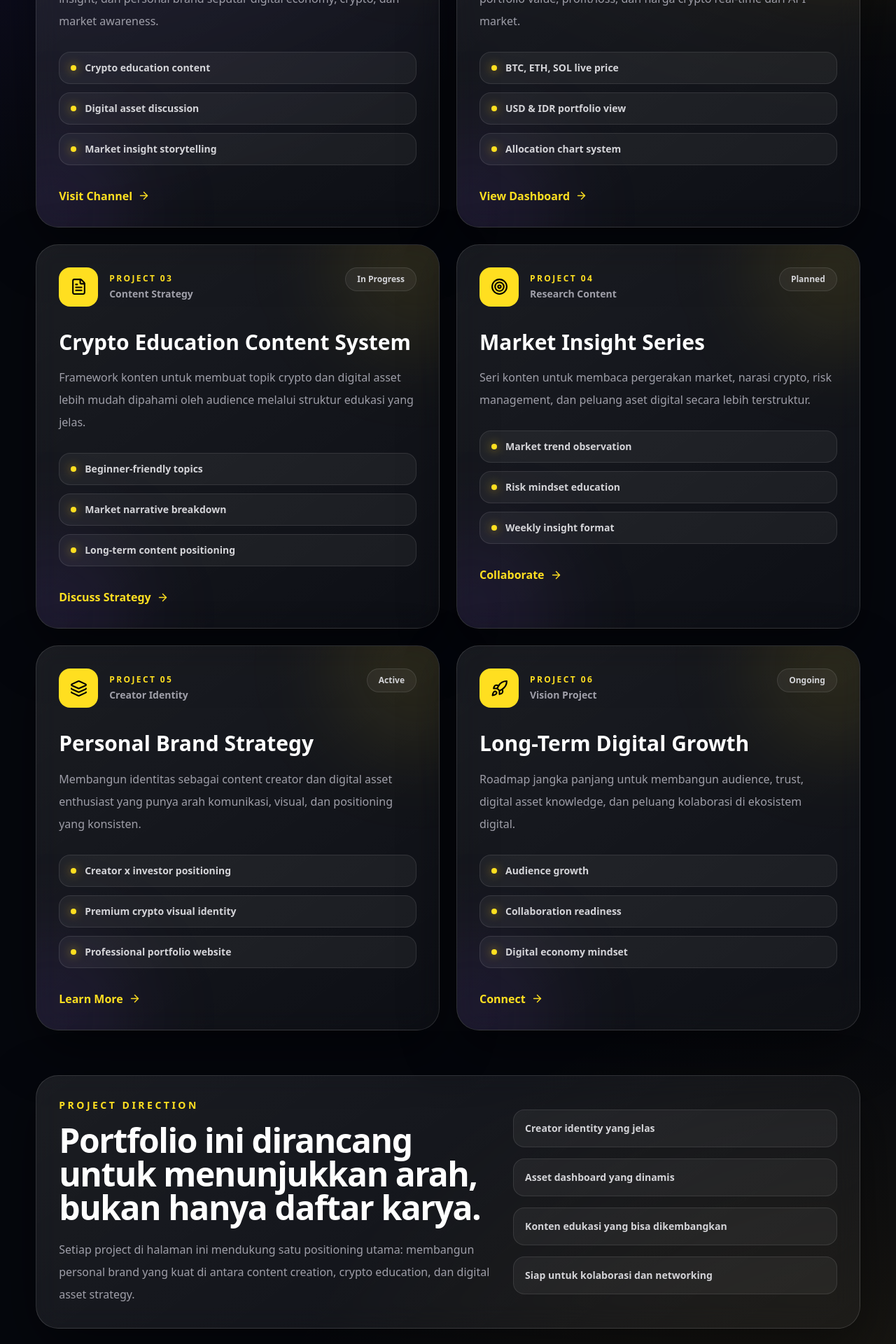
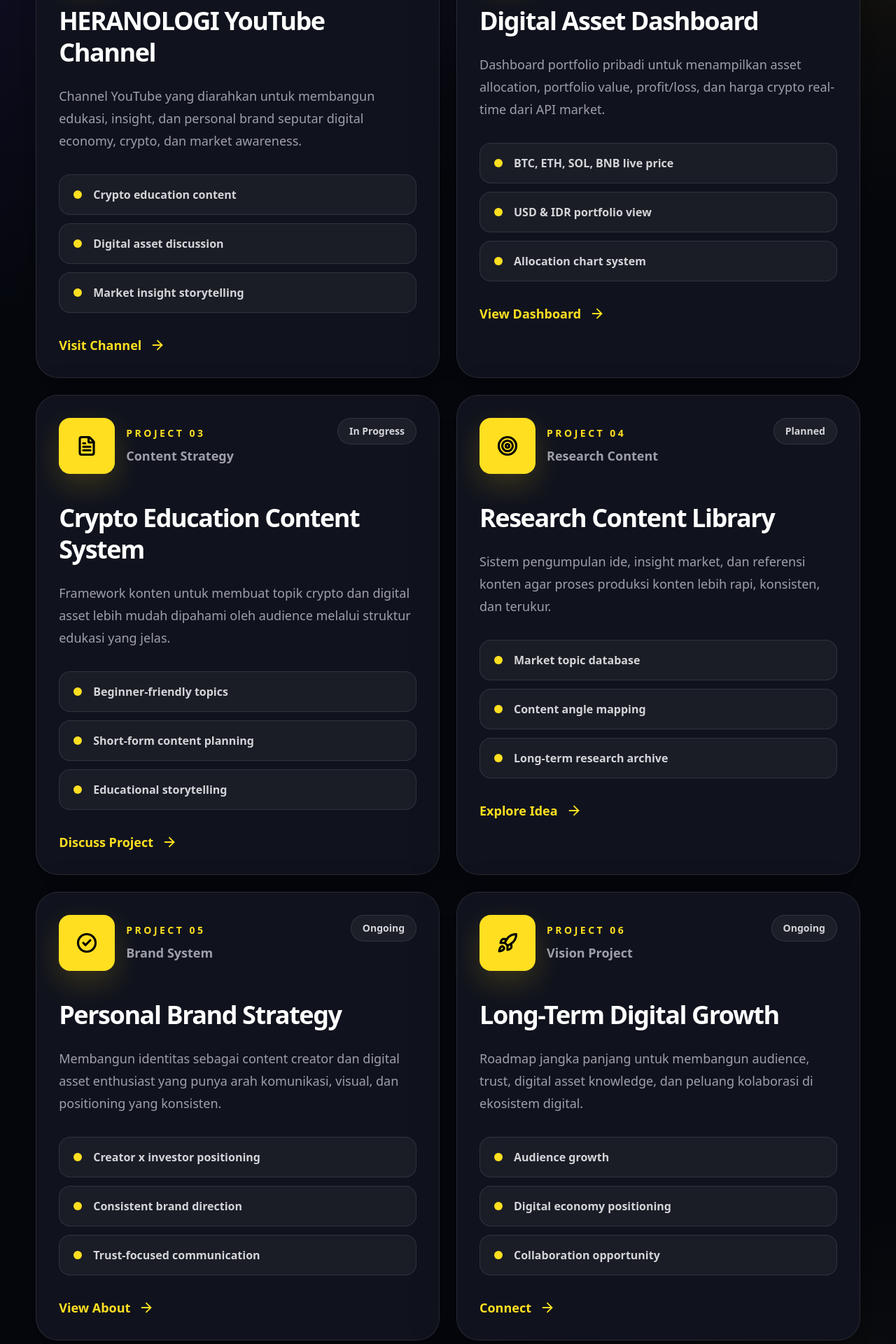
Before and after one commit to Tokogaming/akhmad-rozan-portfolio, a Next.js app: page /portfolio in a window 1280 px wide. Shown: the part 860-2780 px from the top of the page at 70% size. Built offline with nearby package versions, Linux system fonts and the light colour scheme.

Commit message:
Fix portfolio icon import

```diff
--- a/src/app/portfolio/page.tsx
+++ b/src/app/portfolio/page.tsx
@@ -2,267 +2,263 @@ import Link from "next/link";
 import {
   ArrowRight,
   BarChart3,
+  CheckCircle2,
   FileText,
-  Layers,
-  PlayCircle,
   Rocket,
   Target,
   Video,
 } from "lucide-react";
-import Reveal from "@/components/Reveal";
-import { socials } from "@/lib/data";
 
-const showcaseProjects = [
+const projects = [
   {
     number: "01",
     title: "HERANOLOGI YouTube Channel",
     category: "Content Platform",
     status: "Active",
-    icon: Video,
     description:
       "Channel YouTube yang diarahkan untuk membangun edukasi, insight, dan personal brand seputar digital economy, crypto, dan market awareness.",
-    highlights: [
+    icon: Video,
+    href: "https://www.youtube.com/@heranologi",
+    cta: "Visit Channel",
+    external: true,
+    points: [
       "Crypto education content",
       "Digital asset discussion",
       "Market insight storytelling",
     ],
-    href: "https://www.youtube.com/@heranologi",
-    cta: "Visit Channel",
   },
   {
     number: "02",
     title: "Digital Asset Dashboard",
     category: "Portfolio System",
     status: "Live Build",
-    icon: BarChart3,
     description:
       "Dashboard portfolio pribadi untuk menampilkan asset allocation, portfolio value, profit/loss, dan harga crypto real-time dari API market.",
-    highlights: [
-      "BTC, ETH, SOL live price",
+    icon: BarChart3,
+    href: "/assets",
+    cta: "View Dashboard",
+    external: false,
+    points: [
+      "BTC, ETH, SOL, BNB live price",
       "USD & IDR portfolio view",
       "Allocation chart system",
     ],
-    href: "/assets",
-    cta: "View Dashboard",
   },
   {
     number: "03",
     title: "Crypto Education Content System",
     category: "Content Strategy",
     status: "In Progress",
-    icon: FileText,
     description:
       "Framework konten untuk membuat topik crypto dan digital asset lebih mudah dipahami oleh audience melalui struktur edukasi yang jelas.",
-    highlights: [
+    icon: FileText,
+    href: "/contact",
+    cta: "Discuss Project",
+    external: false,
+    points: [
       "Beginner-friendly topics",
-      "Market narrative breakdown",
-      "Long-term content positioning",
+      "Short-form content planning",
+      "Educational storytelling",
     ],
-    href: "/contact",
-    cta: "Discuss Strategy",
   },
   {
     number: "04",
-    title: "Market Insight Series",
+    title: "Research Content Library",
     category: "Research Content",
     status: "Planned",
+    description:
+      "Sistem pengumpulan ide, insight market, dan referensi konten agar proses produksi konten lebih rapi, konsisten, dan terukur.",
     icon: Target,
-    description:
-      "Seri konten untuk membaca pergerakan market, narasi crypto, risk management, dan peluang aset digital secara lebih terstruktur.",
-    highlights: [
-      "Market trend observation",
-      "Risk mindset education",
-      "Weekly insight format",
+    href: "/contact",
+    cta: "Explore Idea",
+    external: false,
+    points: [
+      "Market topic database",
+      "Content angle mapping",
+      "Long-term research archive",
     ],
-    href: "/contact",
-    cta: "Collaborate",
   },
   {
     number: "05",
     title: "Personal Brand Strategy",
-    category: "Creator Identity",
-    status: "Active",
-    icon: Layers,
+    category: "Brand System",
+    status: "Ongoing",
     description:
       "Membangun identitas sebagai content creator dan digital asset enthusiast yang punya arah komunikasi, visual, dan positioning yang konsisten.",
-    highlights: [
+    icon: CheckCircle2,
+    href: "/about",
+    cta: "View About",
+    external: false,
+    points: [
       "Creator x investor positioning",
-      "Premium crypto visual identity",
-      "Professional portfolio website",
+      "Consistent brand direction",
+      "Trust-focused communication",
     ],
-    href: "/about",
-    cta: "Learn More",
   },
   {
     number: "06",
     title: "Long-Term Digital Growth",
     category: "Vision Project",
     status: "Ongoing",
-    icon: Rocket,
     description:
       "Roadmap jangka panjang untuk membangun audience, trust, digital asset knowledge, dan peluang kolaborasi di ekosistem digital.",
-    highlights: [
-      "Audience growth",
-      "Collaboration readiness",
-      "Digital economy mindset",
-    ],
+    icon: Rocket,
     href: "/contact",
     cta: "Connect",
+    external: false,
+    points: [
+      "Audience growth",
+      "Digital economy positioning",
+      "Collaboration opportunity",
+    ],
   },
 ];
 
 export default function PortfolioPage() {
-  const youtube = socials.find((social) => social.label === "YouTube");
-
   return (
-    <section className="mx-auto w-[min(1180px,92%)] py-24">
-      <Reveal className="mx-auto max-w-3xl text-center">
-        <p className="text-sm font-black uppercase tracking-[0.25em] text-yellow-300">
+    <section className="mx-auto w-[min(1180px,92%)] pb-24 pt-28 md:pt-32">
+      <div className="mx-auto max-w-4xl text-center">
+        <p className="text-sm font-black uppercase tracking-[0.28em] text-yellow-300">
           Portfolio / Project
         </p>
 
-        <h1 className="mt-4 text-4xl font-black tracking-[-0.04em] md:text-6xl">
+        <h1 className="mt-5 text-4xl font-black leading-[1.05] tracking-[-0.05em] text-white md:text-7xl">
           Digital projects built around content, crypto, and personal brand.
         </h1>
 
-        <p className="mt-6 text-lg leading-8 text-zinc-400">
+        <p className="mx-auto mt-6 max-w-3xl text-base leading-8 text-zinc-400 md:text-lg">
           Kumpulan project dan arah pengembangan brand Akhmad Rozan sebagai
           content creator, crypto enthusiast, dan digital asset investor.
         </p>
 
-        <div className="mt-8 flex flex-wrap justify-center gap-4">
-          {youtube && (
-            <a
-              href={youtube.href}
+        <div className="mt-8 flex flex-col items-center justify-center gap-4 sm:flex-row">
+          <Link
+            href="https://www.youtube.com/@heranologi"
             target="_blank"
             rel="noopener noreferrer"
-              className="inline-flex items-center gap-2 rounded-2xl bg-yellow-300 px-6 py-4 font-black text-black transition hover:-translate-y-1 hover:bg-yellow-200"
+            className="inline-flex items-center justify-center gap-3 rounded-2xl bg-yellow-300 px-7 py-4 text-sm font-black text-black transition hover:-translate-y-1 hover:bg-yellow-200"
           >
-              <PlayCircle size={18} />
+            <Video size={18} />
             Watch YouTube
-            </a>
-          )}
+          </Link>
 
           <Link
             href="/assets"
-            className="inline-flex items-center gap-2 rounded-2xl border border-white/10 bg-white/5 px-6 py-4 font-black text-white transition hover:-translate-y-1 hover:bg-white/10"
+            className="inline-flex items-center justify-center gap-3 rounded-2xl border border-white/10 bg-white/5 px-7 py-4 text-sm font-black text-white transition hover:-translate-y-1 hover:border-yellow-300/30"
           >
             View Asset Dashboard
             <ArrowRight size={18} />
           </Link>
         </div>
-      </Reveal>
+      </div>
 
       <div className="mt-16 grid gap-6 lg:grid-cols-2">
-        {showcaseProjects.map((project, index) => {
+        {projects.map((project) => {
           const Icon = project.icon;
 
-          return (
-            <Reveal key={project.title} delay={index * 0.07}>
-              <article className="glass group relative h-full overflow-hidden rounded-[32px] p-8 transition hover:-translate-y-2 hover:border-yellow-300/30">
-                <div className="absolute right-[-90px] top-[-90px] h-60 w-60 rounded-full bg-yellow-300/10 blur-3xl transition group-hover:bg-yellow-300/20" />
-                <div className="absolute bottom-[-100px] left-[-100px] h-60 w-60 rounded-full bg-violet-500/10 blur-3xl" />
-
-                <div className="relative flex flex-wrap items-start justify-between gap-5">
+          const CardContent = (
+            <article className="project-card-mobile-safe group h-full rounded-[32px] border border-white/10 bg-[#10131d] p-6 shadow-[0_20px_60px_rgba(0,0,0,0.35)] transition duration-300 hover:-translate-y-1 hover:border-yellow-300/30 md:p-8">
+              <div className="flex items-start justify-between gap-5">
                 <div className="flex items-center gap-4">
-                    <div className="grid h-14 w-14 place-items-center rounded-2xl bg-yellow-300 text-black">
-                      <Icon size={25} />
+                  <div className="flex h-16 w-16 shrink-0 items-center justify-center rounded-2xl bg-yellow-300 text-black shadow-[0_16px_40px_rgba(250,204,21,0.18)] md:h-20 md:w-20">
+                    <Icon size={30} strokeWidth={2.5} />
                   </div>
 
                   <div>
-                      <p className="text-xs font-black uppercase tracking-[0.2em] text-yellow-300">
+                    <p className="text-sm font-black uppercase tracking-[0.25em] text-yellow-300">
                       Project {project.number}
                     </p>
-
-                      <p className="mt-1 text-sm font-semibold text-zinc-400">
+                    <p className="mt-2 text-base font-semibold text-zinc-400 md:text-lg">
                       {project.category}
                     </p>
                   </div>
                 </div>
 
-                  <span className="rounded-full border border-white/10 bg-white/5 px-4 py-2 text-xs font-black text-zinc-300">
+                <span className="shrink-0 rounded-full border border-white/10 bg-white/5 px-4 py-2 text-xs font-black text-zinc-300 md:text-sm">
                   {project.status}
                 </span>
               </div>
 
-                <h2 className="relative mt-8 text-2xl font-black leading-tight md:text-3xl">
+              <div className="mt-10">
+                <h2 className="text-3xl font-black leading-tight tracking-[-0.04em] text-white md:text-4xl">
                   {project.title}
                 </h2>
 
-                <p className="relative mt-4 leading-8 text-zinc-400">
+                <p className="mt-6 text-base leading-8 text-zinc-400 md:text-lg">
                   {project.description}
                 </p>
+              </div>
 
-                <div className="relative mt-7 grid gap-3">
-                  {project.highlights.map((highlight) => (
+              <div className="mt-8 grid gap-3">
+                {project.points.map((point) => (
                   <div
-                      key={highlight}
-                      className="flex items-center gap-3 rounded-2xl border border-white/10 bg-white/5 px-4 py-3"
+                    key={point}
+                    className="flex items-center gap-4 rounded-2xl border border-white/10 bg-white/[0.045] px-5 py-4 text-zinc-300"
                   >
-                      <span className="h-2 w-2 rounded-full bg-yellow-300 shadow-[0_0_14px_rgba(250,204,21,0.7)]" />
-                      <p className="text-sm font-semibold text-zinc-300">
-                        {highlight}
-                      </p>
+                    <span className="h-3 w-3 shrink-0 rounded-full bg-yellow-300" />
+                    <span className="text-sm font-semibold md:text-base">
+                      {point}
+                    </span>
                   </div>
                 ))}
               </div>
 
-                <div className="relative mt-8">
-                  <Link
-                    href={project.href}
-                    target={project.href.startsWith("http") ? "_blank" : undefined}
-                    rel={
-                      project.href.startsWith("http")
-                        ? "noopener noreferrer"
-                        : undefined
-                    }
-                    className="inline-flex items-center gap-2 font-black text-yellow-300 transition group-hover:gap-3"
-                  >
+              <div className="mt-8">
+                <span className="inline-flex items-center gap-3 text-lg font-black text-yellow-300">
                   {project.cta}
-                    <ArrowRight size={17} />
-                  </Link>
+                  <ArrowRight
+                    size={22}
+                    className="transition group-hover:translate-x-1"
+                  />
+                </span>
               </div>
             </article>
-            </Reveal>
+          );
+
+          if (project.external) {
+            return (
+              <a
+                key={project.number}
+                href={project.href}
+                target="_blank"
+                rel="noopener noreferrer"
+              >
+                {CardContent}
+              </a>
+            );
+          }
+
+          return (
+            <Link key={project.number} href={project.href}>
+              {CardContent}
+            </Link>
           );
         })}
       </div>
 
-      <Reveal>
-        <div className="glass mt-16 grid gap-8 rounded-[32px] p-8 lg:grid-cols-[1fr_0.75fr] lg:items-center">
-          <div>
+      <div className="mt-16 rounded-[32px] border border-yellow-300/20 bg-yellow-300/10 p-7 text-center md:p-10">
         <p className="text-sm font-black uppercase tracking-[0.25em] text-yellow-300">
-              Project Direction
+          Collaboration
         </p>
 
-            <h2 className="mt-4 text-3xl font-black tracking-[-0.03em] md:text-5xl">
-              Portfolio ini dirancang untuk menunjukkan arah, bukan hanya daftar karya.
+        <h2 className="mx-auto mt-4 max-w-3xl text-3xl font-black tracking-[-0.04em] text-white md:text-5xl">
+          Open for content, brand, and digital growth collaboration.
         </h2>
 
-            <p className="mt-5 leading-8 text-zinc-400">
-              Setiap project di halaman ini mendukung satu positioning utama:
-              membangun personal brand yang kuat di antara content creation,
-              crypto education, dan digital asset strategy.
+        <p className="mx-auto mt-5 max-w-3xl leading-8 text-zinc-400">
+          Untuk kerja sama, networking, atau diskusi seputar content creation,
+          crypto education, digital asset, dan personal brand growth, kamu bisa
+          menghubungi saya melalui halaman contact.
         </p>
+
+        <Link
+          href="/contact"
+          className="mt-8 inline-flex items-center justify-center gap-3 rounded-2xl bg-yellow-300 px-7 py-4 text-sm font-black text-black transition hover:-translate-y-1 hover:bg-yellow-200"
+        >
+          Contact Me
+          <ArrowRight size={18} />
+        </Link>
       </div>
-
-          <div className="grid gap-4">
-            {[
-              "Creator identity yang jelas",
-              "Asset dashboard yang dinamis",
-              "Konten edukasi yang bisa dikembangkan",
-              "Siap untuk kolaborasi dan networking",
-            ].map((item) => (
-              <div
-                key={item}
-                className="rounded-2xl border border-white/10 bg-white/5 p-4 text-sm font-bold text-zinc-300"
-              >
-                {item}
-              </div>
-            ))}
-          </div>
-        </div>
-      </Reveal>
     </section>
   );
 }
```
Also changed, not shown: src/app/globals.css (+46 -0 lines). Lines whose indentation alone changed are shown as unchanged.
